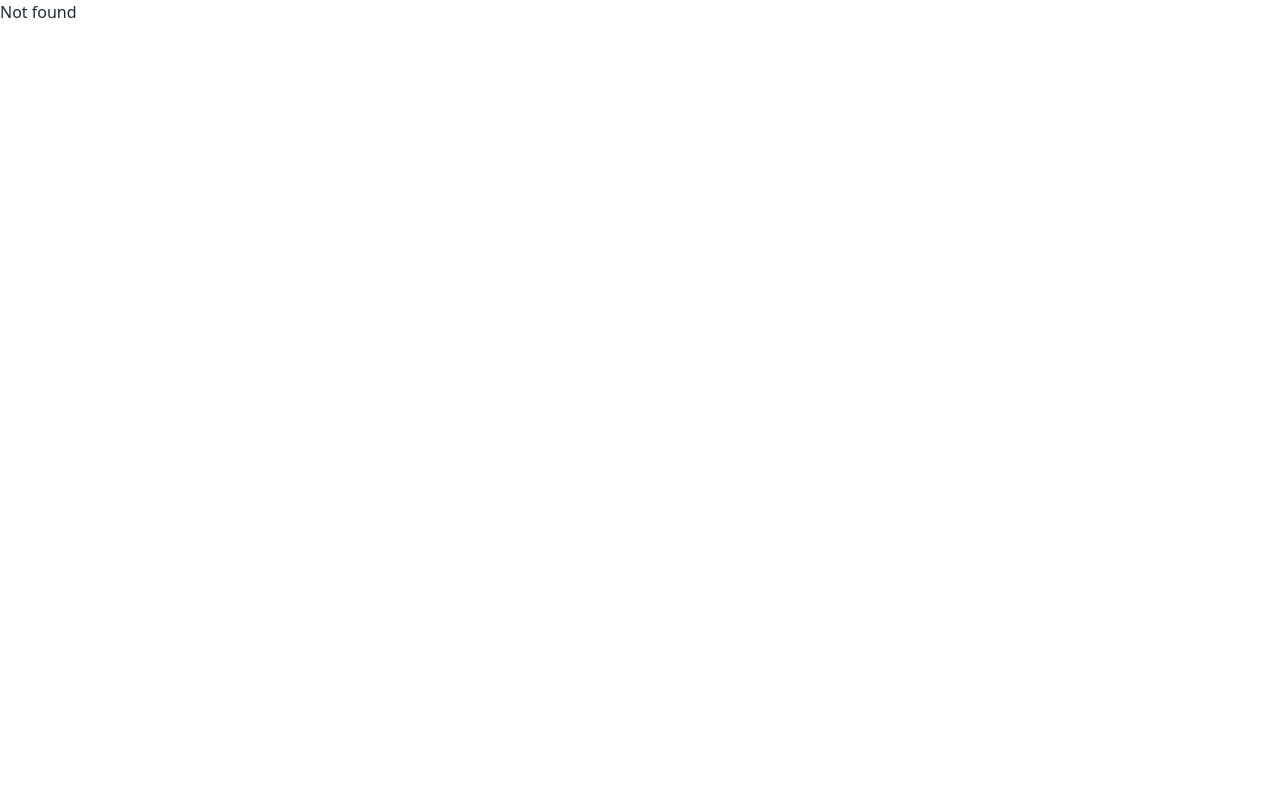
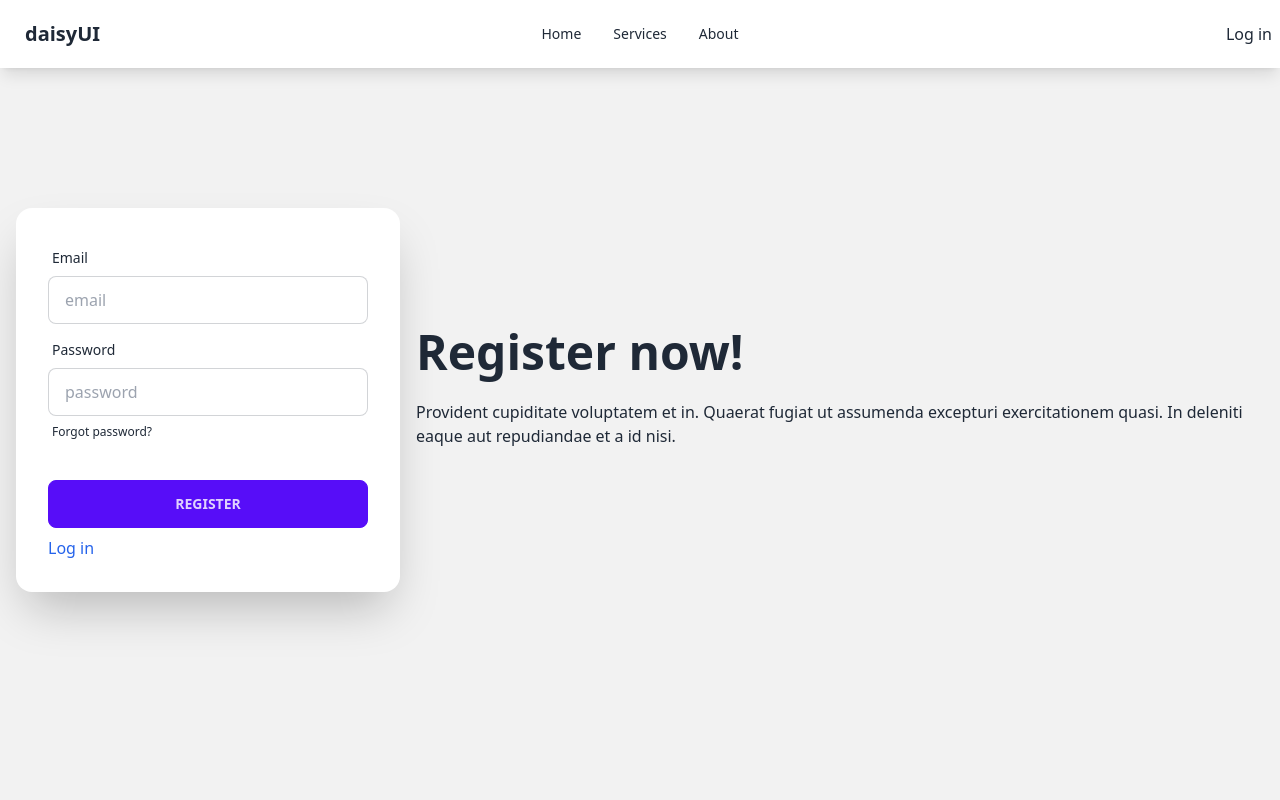
Before and after one commit to mdmonir-hossain/event-management, a React (Vite) app: page /register in a window 1280 px wide. Before the commit this address had no page. Shown: the top 800 px of the page. Built offline with nearby package versions, Linux system fonts and the light colour scheme.

Commit message:
register,aos pakasge

```diff
--- a/package.json
+++ b/package.json
@@ -11,6 +11,7 @@
   },
   "dependencies": {
     "aos": "^2.3.4",
+    "firebase": "^10.4.0",
     "localforage": "^1.10.0",
     "match-sorter": "^6.3.1",
     "react": "^18.2.0",
--- a/src/Components/ErrorPage/ErrorPage.jsx
+++ b/src/Components/ErrorPage/ErrorPage.jsx
@@ -1,10 +1,24 @@
 import React from 'react';
+import { Link } from 'react-router-dom';
 
 const ErrorPage = () => {
     return (
-        <div>
-            Not found
+      <div >
+        <div
+          style={{
+            backgroundImage: "url(https://i.ibb.co/NWnzFKv/404-page.jpg)",
+          }}
+          className="hero min-h-screen   bg-white"
+        >
+          {" "}
+          <Link to="/" className="btn text-4xl  btn-primary text-white ">
+            Go to Home
+          </Link>
+          <div className="hero-content text-center ">
+            <div className="max-w-md"></div>
+          </div>
         </div>
+      </div>
     );
 };
 
--- a/src/Components/EventServices/EventServices.jsx
+++ b/src/Components/EventServices/EventServices.jsx
@@ -11,7 +11,7 @@ const EventServices = ({ event }) => {
     return (
       <div>
         <div
-          id="services"
+
           className="card w-96 bg-base-100 shadow-xl"
           data-aos="fade-right"
         >
--- a/src/Components/Footer/Footer.jsx
+++ b/src/Components/Footer/Footer.jsx
@@ -1,4 +1,6 @@
 import React from 'react';
+import { scrollToTop } from 'react-scroll/modules/mixins/animate-scroll';
+import { Link } from 'react-scroll';
 
 const Footer = () => {
     return (
@@ -23,6 +25,7 @@ const Footer = () => {
             </p>
           </aside>
           <nav>
+            <Link onClick={scrollToTop}>To the top!</Link>
             <header className="footer-title">Social</header>
             <div className="grid grid-flow-col gap-4">
               <a>
--- a/src/Components/Header/Navbar/Navbar.jsx
+++ b/src/Components/Header/Navbar/Navbar.jsx
@@ -1,4 +1,4 @@
-import { Link, NavLink } from "react-router-dom";
+import { Link,NavLink } from "react-router-dom";
 
 const Navbar = () => {
   return (
@@ -30,7 +30,10 @@ const Navbar = () => {
                 <NavLink to="/">Home</NavLink>
               </li>
               <li>
-                <NavLink to="/services">Services</NavLink>
+                <a
+                  href="#services">
+                  Services
+                </a>
               </li>
               <li>
                 <NavLink to="/about">About</NavLink>
--- a/src/Components/Home/Home.jsx
+++ b/src/Components/Home/Home.jsx
@@ -11,7 +11,10 @@ const Home = () => {
       <div>
         <Banner></Banner>
         <h1 className="text-center font-bold text-3xl">Our Services</h1>
-        <div className="grid grid-cols-1 md:grid-cols-2  lg:grid-cols-3 container mx-auto">
+        <div
+          id="services"
+          className="grid grid-cols-1 md:grid-cols-2  lg:grid-cols-3 container mx-auto"
+        >
           {eventData.map((event) => (
             <EventServices key={event.id} event={event}></EventServices>
           ))}
--- a/src/Components/Login/Login.jsx
+++ b/src/Components/Login/Login.jsx
@@ -1,6 +1,12 @@
 import { Link } from "react-router-dom";
 
 const Login = () => {
+  const handleLogin = (e) => {
+    e.preventDefault();
+    const formValue = new FormData(e.currentTarget);
+    const email = formValue.get("email");
+    console.log(email);
+  }
   return (
     <div>
       <div className="hero min-h-screen bg-base-200">
@@ -14,7 +20,7 @@ const Login = () => {
             </p>
           </div>
           <div className="card flex-shrink-0 w-full max-w-sm shadow-2xl bg-base-100">
-            <form className="card-body">
+            <form onSubmit={handleLogin} className="card-body">
               <div className="form-control">
                 <label className="label">
                   <span className="label-text">Email</span>
@@ -22,6 +28,7 @@ const Login = () => {
                 <input
                   type="email"
                   placeholder="email"
+                  name="email"
                   className="input input-bordered"
                   required
                 />
@@ -33,6 +40,7 @@ const Login = () => {
                 <input
                   type="password"
                   placeholder="password"
+                  name="password"
                   className="input input-bordered"
                   required
                 />
@@ -43,8 +51,11 @@ const Login = () => {
                 </label>
               </div>
               <div className="form-control mt-6">
-                <Link to="/login">Login</Link>
+                <button className="btn btn-primary">Login</button>
               </div>
+              <Link to="/register" className="text-blue-600">
+                Register
+              </Link>
             </form>
           </div>
         </div>
--- /dev/null
+++ b/src/Components/Register/Register.jsx
@@ -0,0 +1,68 @@
+import { Link } from "react-router-dom";
+
+
+const Register = () => {
+
+  const handleRegister = (e) => {
+    e.preventDefault();
+    const formValue = new FormData(e.currentTarget);
+    const email = formValue.get("email");
+    console.log(email);
+  };
+    return (
+      <div>
+        <div className="hero min-h-screen bg-base-200">
+          <div className="hero-content flex-col lg:flex-row-reverse">
+            <div className="text-center lg:text-left">
+              <h1 className="text-5xl font-bold">Register now!</h1>
+              <p className="py-6">
+                Provident cupiditate voluptatem et in. Quaerat fugiat ut
+                assumenda excepturi exercitationem quasi. In deleniti eaque aut
+                repudiandae et a id nisi.
+              </p>
+            </div>
+            <div className="card flex-shrink-0 w-full max-w-sm shadow-2xl bg-base-100">
+              <form onSubmit={handleRegister} className="card-body">
+                <div className="form-control">
+                  <label className="label">
+                    <span className="label-text">Email</span>
+                  </label>
+                  <input
+                    type="email"
+                    placeholder="email"
+                    className="input input-bordered"
+                    required
+                  />
+                </div>
+                <div className="form-control">
+                  <label className="label">
+                    <span className="label-text">Password</span>
+                  </label>
+                  <input
+                    type="password"
+                    placeholder="password"
+                    className="input input-bordered"
+                    required
+                  />
+                  <label className="label">
+                    <a href="#" className="label-text-alt link link-hover">
+                      Forgot password?
+                    </a>
+                  </label>
+                </div>
+                <div className="form-control mt-6">
+                  <button className="btn btn-primary">Register</button>
+                </div>
+
+                <Link to="/login" className="text-blue-600">
+                  Log in
+                </Link>
+              </form>
+            </div>
+          </div>
+        </div>
+      </div>
+    );
+};
+
+export default Register;
--- a/src/Firebase/firebase.config.js
+++ b/src/Firebase/firebase.config.js
@@ -0,0 +1,17 @@
+// Import the functions you need from the SDKs you need
+import { initializeApp } from "firebase/app";
+// TODO: Add SDKs for Firebase products that you want to use
+// https://firebase.google.com/docs/web/setup#available-libraries
+
+// Your web app's Firebase configuration
+const firebaseConfig = {
+  apiKey: "AIzaSyA7Wt6DIedlzDxblkTaM5P_I1WJCL6l1jY",
+  authDomain: "event-management-b8-a9.firebaseapp.com",
+  projectId: "event-management-b8-a9",
+  storageBucket: "event-management-b8-a9.appspot.com",
+  messagingSenderId: "949934851228",
+  appId: "1:949934851228:web:f77545bc7be6fa22001959",
+};
+
+// Initialize Firebase
+const app = initializeApp(firebaseConfig);
```
Also changed, not shown: src/Routes/Routes.jsx (+7 -1 lines), 1 other file (tests, documents, lock files or other folders).
